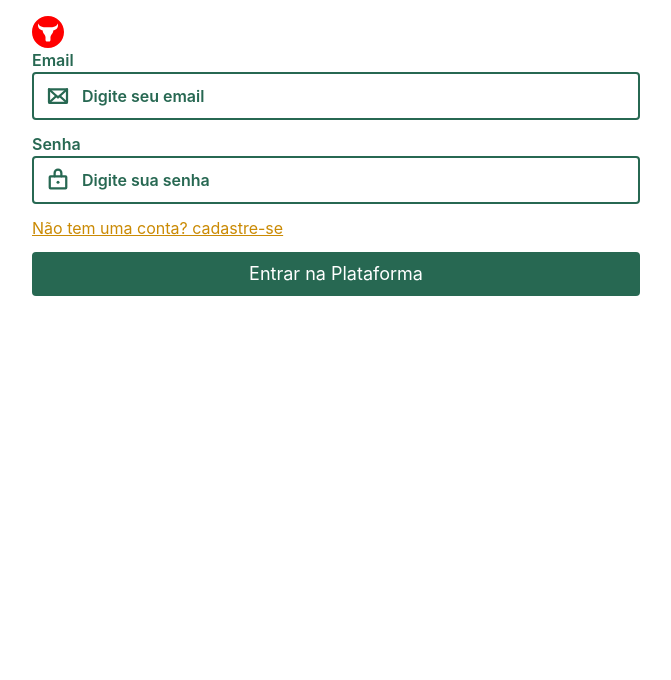
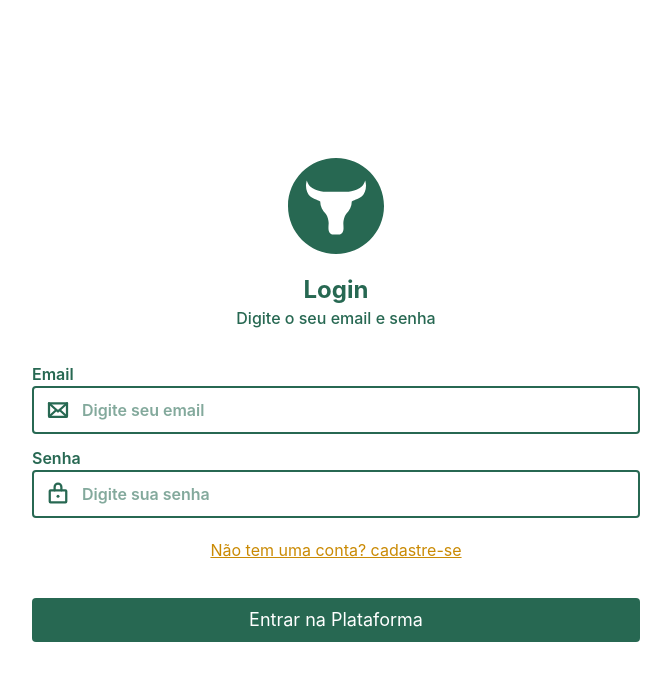
Before and after one commit to mardenrafael/agrobov-web, a Next.js app: page /login in a window 1280 px wide. Shown: the top 680 px of the page, without its empty margins (304-975 px from the left). Built offline with nearby package versions, Linux system fonts and the light colour scheme.

Commit message:
adiciona auth context, tela login, tela cadastro

```diff
--- a/src/components/Button/index.tsx
+++ b/src/components/Button/index.tsx
@@ -14,9 +14,10 @@ const Button: React.FC<ButtonProps> = ({
   return (
     <button
       className={clsx(
-        "w-full py-2 px-4  rounded text-white text-lg",
+        "w-full py-2 px-4  rounded text-lg",
         {
-          "bg-primary hover:bg-hover-primary": variant === "default",
+          "bg-primary text-white  hover:bg-hover-primary":
+            variant === "default",
           "border-2 border-primary text-primary font-bold hover:border-hover-primary hover:text-hover-primary":
             variant === "outline",
         },
--- a/src/components/IconBoy/index.tsx
+++ b/src/components/IconBoy/index.tsx
@@ -7,6 +7,7 @@ const IconBoy = (props: SVGProps<SVGSVGElement>) => (
   <svg
     width={32}
     height={32}
+    viewBox="0 0 32 32"
     fill="none"
     xmlns="http://www.w3.org/2000/svg"
     {...props}
--- a/src/components/Input/index.tsx
+++ b/src/components/Input/index.tsx
@@ -1,12 +1,15 @@
 import { Divide } from "phosphor-react";
 import React, { InputHTMLAttributes } from "react";
 
-interface Props extends InputHTMLAttributes<HTMLInputElement> {
+interface Props extends React.InputHTMLAttributes<HTMLInputElement> {
   icon: React.ReactNode;
   label?: string;
 }
 
-const Input: React.FC<Props> = ({ icon, name, label, ...rest }) => {
+const Input: React.ForwardRefRenderFunction<HTMLInputElement, Props> = (
+  { icon, name, label, ...rest },
+  ref
+) => {
   return (
     <div>
       {label && (
@@ -20,8 +23,9 @@ const Input: React.FC<Props> = ({ icon, name, label, ...rest }) => {
       <div className="flex items-center gap-3 h-12 py-4 px-3 rounded w-full border-2 border-primary  focus-within:ring-2 ring-yellow-600">
         {icon}
         <input
+          ref={ref}
           id={name}
-          className="flex flex-1 font-semibold text-md text-hover-primary bg-transparent  outline-none  placeholder:text-primary placeholder:font-semibold "
+          className="flex flex-1 font-semibold text-md text-primary bg-transparent  outline-none  placeholder:text-light-primary placeholder:font-semibold "
           {...rest}
         />
       </div>
@@ -29,4 +33,4 @@ const Input: React.FC<Props> = ({ icon, name, label, ...rest }) => {
   );
 };
 
-export default Input;
+export default React.forwardRef(Input);
--- /dev/null
+++ b/src/context/auth.tsx
@@ -0,0 +1,32 @@
+import React, { useContext, useState } from "react";
+
+interface User {
+  id: string;
+  email: string;
+  nome: string;
+}
+
+interface AuthContextData {
+  user?: User;
+  login(email: String, senha: String): Promise<void>;
+  cadastra(nome: String, email: String, senha: String): Promise<void>;
+}
+
+const AuthContext = React.createContext<AuthContextData>({} as AuthContextData);
+
+export const AuthProvider = ({ children }: any) => {
+  const [user, setUser] = useState<User>();
+
+  async function login(email: String, senha: String) {}
+  async function cadastra(nome: String, email: String, senha: String) {}
+
+  return (
+    <AuthContext.Provider value={{ user, login, cadastra }}>
+      {children}
+    </AuthContext.Provider>
+  );
+};
+
+export function useAuth() {
+  return useContext(AuthContext);
+}
--- a/src/pages/_app.tsx
+++ b/src/pages/_app.tsx
@@ -3,13 +3,16 @@ import type { AppProps } from "next/app";
 import { CadastroBovinoProvider } from "../context/cadastro-bovino";
 import { ToastContainer } from "react-toastify";
 import "react-toastify/dist/ReactToastify.css";
+import { AuthProvider } from "../context/auth";
 
 function MyApp({ Component, pageProps }: AppProps) {
   return (
-    <CadastroBovinoProvider>
-      <ToastContainer />
-      <Component {...pageProps} />
-    </CadastroBovinoProvider>
+    <AuthProvider>
+      <CadastroBovinoProvider>
+        <ToastContainer />
+        <Component {...pageProps} />
+      </CadastroBovinoProvider>
+    </AuthProvider>
   );
 }
 
--- /dev/null
+++ b/src/pages/criar-conta.tsx
@@ -0,0 +1,44 @@
+import { Envelope, Lock } from "phosphor-react";
+import React from "react";
+import Button from "../components/Button";
+import IconBoy from "../components/IconBoy";
+import Input from "../components/Input";
+
+// import { Container } from './styles';
+
+const CriarConta: React.FC = () => {
+  return (
+    <div className="flex flex-col items-center h-screen w-screen">
+      <div className="flex flex-col justify-center h-full w-full p-4 max-w-screen-sm ">
+        <div className="flex flex-col items-center justify-center mb-8">
+          <div className="flex flex-col items-center justify-center mb-5">
+            <IconBoy fill="#276852" width={96} height={96} />
+          </div>
+          <h1 className="font-bold text-primary text-2xl">
+            Crie seu cadastro e a cadastrar seus bois.
+          </h1>
+        </div>
+        <form className="flex flex-col" action="">
+          <div className="flex flex-col gap-3">
+            <Input
+              name="email"
+              label="Email"
+              placeholder="Digite seu email"
+              icon={<Envelope weight="bold" className="text-primary h-6 w-6" />}
+            />
+            <Input
+              name="senha"
+              label="Senha"
+              placeholder="Digite sua senha"
+              icon={<Lock weight="bold" className="text-primary h-6 w-6" />}
+            />
+          </div>
+
+          <Button className="text-md mt-8">Criar Cadastro</Button>
+        </form>
+      </div>
+    </div>
+  );
+};
+
+export default CriarConta;
--- a/src/pages/dashboard.tsx
+++ b/src/pages/dashboard.tsx
@@ -8,7 +8,9 @@ const Dashboard = () => {
     <Screen>
       <div className="flex flex-col p-4 gap-8">
         <Link href="/cadastro/brinco">
-          <Button>Cadastre seu bovino</Button>
+          <a>
+            <Button>Cadastre seu bovino</Button>
+          </a>
         </Link>
         {grupos.map(({ titulo, machosQtd, femeasQtd }, index) => (
           <Card
--- a/src/pages/login.tsx
+++ b/src/pages/login.tsx
@@ -1,36 +1,58 @@
 import Link from "next/link";
-import { Envelope, Lock } from "phosphor-react";
-import React from "react";
+import router from "next/router";
+import { Envelope, Lock, Password } from "phosphor-react";
+import React, { FormEvent, useRef } from "react";
+import { toast } from "react-toastify";
 import Button from "../components/Button";
 import IconBoy from "../components/IconBoy";
 import Input from "../components/Input";
 
-// import { Container } from './styles';
+const Login: React.FC = () => {
+  const emailRef = useRef<HTMLInputElement>();
+  const senhaRef = useRef<HTMLInputElement>();
 
-const Login: React.FC = () => {
+  async function handleSubmit(e: FormEvent) {
+    e.preventDefault();
+    const senhaRefval = emailRef.current?.value;
+    const emailRefval = senhaRef.current?.value;
+  }
+
   return (
     <div className="flex flex-col items-center h-screen w-screen">
-      <div className="h-full w-full p-4 max-w-screen-sm ">
-        <IconBoy fill="red" />
-        <form className="flex flex-col gap-3" action="">
+      <div className="flex flex-col justify-center h-full w-full p-4 max-w-screen-sm ">
+        <div className="flex flex-col items-center justify-center mb-5">
+          <IconBoy fill="#276852" width={96} height={96} />
+        </div>
+        <div className="flex flex-col items-center justify-center mb-8">
+          <h1 className="font-bold text-primary text-2xl">Login</h1>
+          <h3 className="font-medium text-primary text-md">
+            Digite o seu email e senha
+          </h3>
+        </div>
+        <form className="flex flex-col" onSubmit={handleSubmit}>
+          <div className="flex flex-col gap-3">
             <Input
+              ref={emailRef as any}
               name="email"
               label="Email"
               placeholder="Digite seu email"
               icon={<Envelope weight="bold" className="text-primary h-6 w-6" />}
             />
             <Input
+              ref={senhaRef as any}
               name="senha"
               label="Senha"
               placeholder="Digite sua senha"
               icon={<Lock weight="bold" className="text-primary h-6 w-6" />}
             />
+          </div>
+
           <Link href={"/criar-conta"}>
-            <a className="text-yellow-600 underline">
+            <a className="text-yellow-600 underline text-center mt-5 mb-9">
               Não tem uma conta? cadastre-se
             </a>
           </Link>
-          <Button className="text-md ">Entrar na Plataforma</Button>
+          <Button className="text-md">Entrar na Plataforma</Button>
         </form>
       </div>
     </div>
--- a/tailwind.config.js
+++ b/tailwind.config.js
@@ -16,6 +16,7 @@ module.exports = {
         tercearia: "#EFFFFF",
         yellou: "#EBDF00",
         "hover-primary": "#043726",
+        "light-primary": "#27685292",
       },
     },
   },
```
Lines whose indentation alone changed are shown as unchanged.
